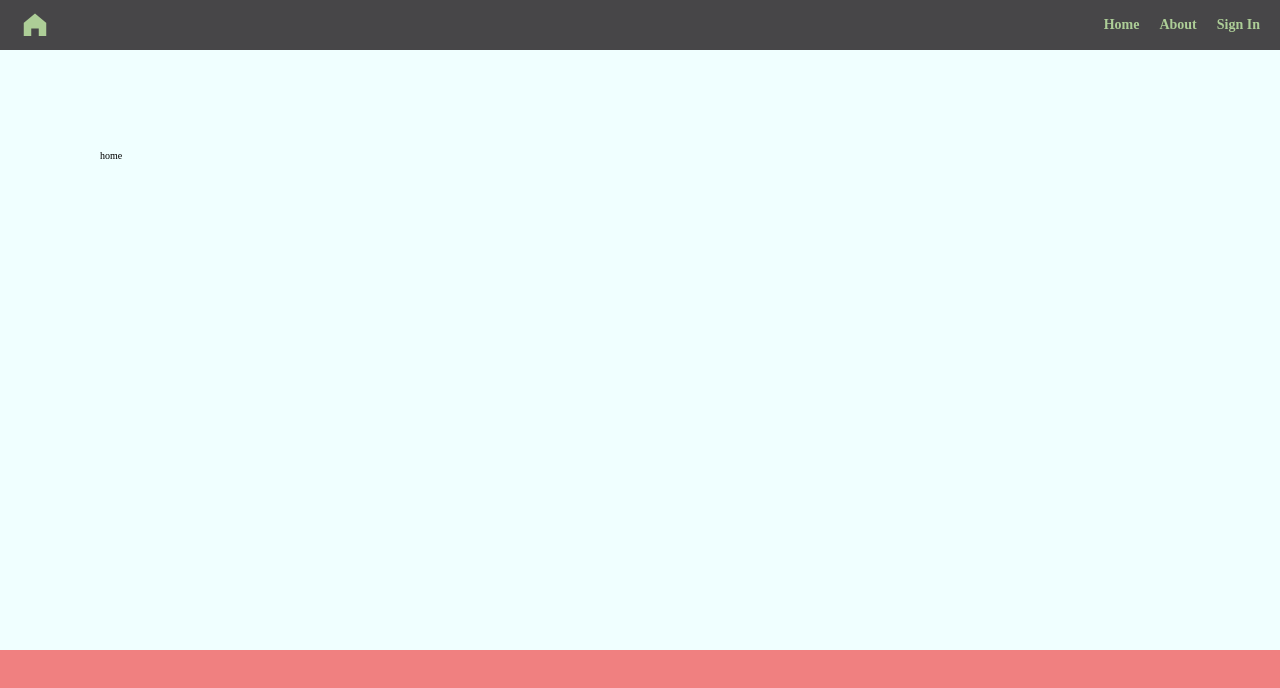
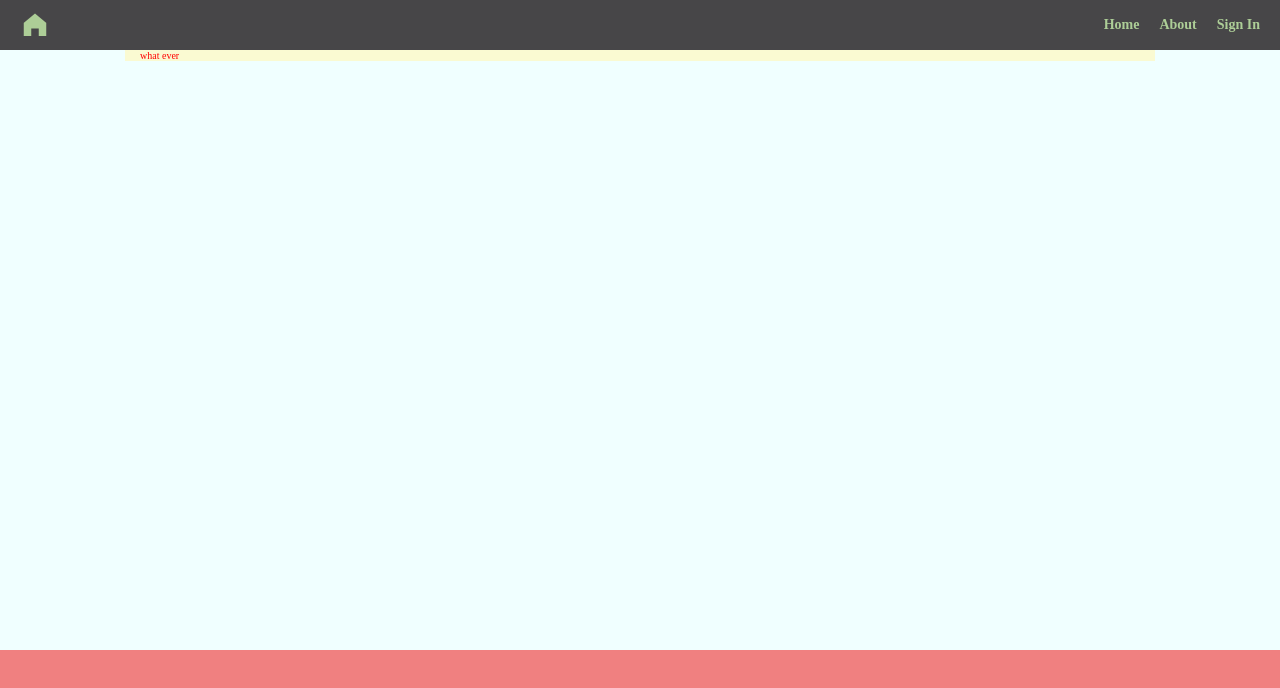
Before and after one commit to Bojackxiang/resume-project, a Vue app: page / in a window 1280 px wide. Shown: the top 688 px of the page. Built offline with nearby package versions, Linux system fonts and the light colour scheme.

Commit message:
完成了page wrapper

```diff
--- a/src/App.vue
+++ b/src/App.vue
@@ -57,7 +57,6 @@ export default {
   &__body {
     flex: 1;
     background-color: azure;
-    padding: 100px;
   }
   &__footer {
     height: 150px;
--- /dev/null
+++ b/src/page-wrapper/PageWrapper.vue
@@ -0,0 +1,33 @@
+<template>
+  <div>
+    <div class="page-wrapper">
+      <slot />
+      <!-- REVIEW 这个 slot 就相当于 react 中的children -->
+    </div>
+  </div>
+</template>
+
+<script>
+export default {};
+</script>
+
+<style lang="scss" scoped>
+.page-wrapper {
+  color: green;
+  // 小于1000 px 的时候
+  width: 100%;
+  padding: 0 15px;
+  background-color: lightblue;
+  width: 100%;
+  padding: 0 15px;
+  @media screen and (min-width: 1200px) {
+    // 大于 1000 px 的时候
+    margin: 0 auto;
+    background-color: lightgoldenrodyellow;
+    width: 100%;
+
+    max-width: 1000px;
+    color: red;
+  }
+}
+</style>
--- a/src/pages/Home.vue
+++ b/src/pages/Home.vue
@@ -1,20 +1,26 @@
-<template>
+]<template>
   <div>
-    home
+    <PageWrapper>
+      <div>what ever</div>
+    </PageWrapper>
   </div>
 </template>
 
 <script>
-  export default {
-    created() {
-      console.log('[HOME] IS CREATED');
-    },
-    destroyed() {
-      console.log('[HOME] IS DESTROYED');
-    },
-  }
+import PageWrapper from "../page-wrapper/PageWrapper.vue";
+export default {
+  components: {
+    PageWrapper,
+  },
+  created() {
+    console.log;
+    console.log("[HOME] IS CREATED");
+  },
+  destroyed() {
+    console.log("[HOME] IS DESTROYED");
+  },
+};
 </script>
 
 <style lang="scss" scoped>
-
 </style>
```
